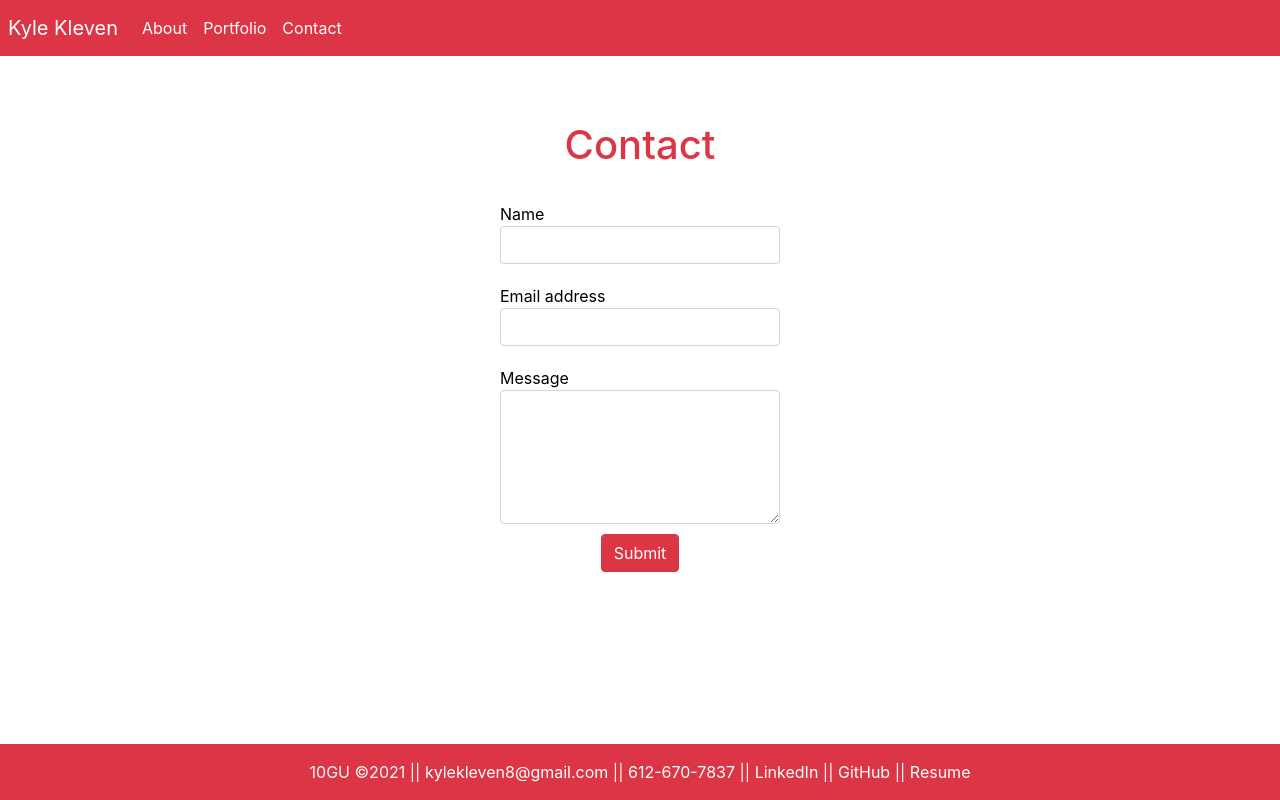
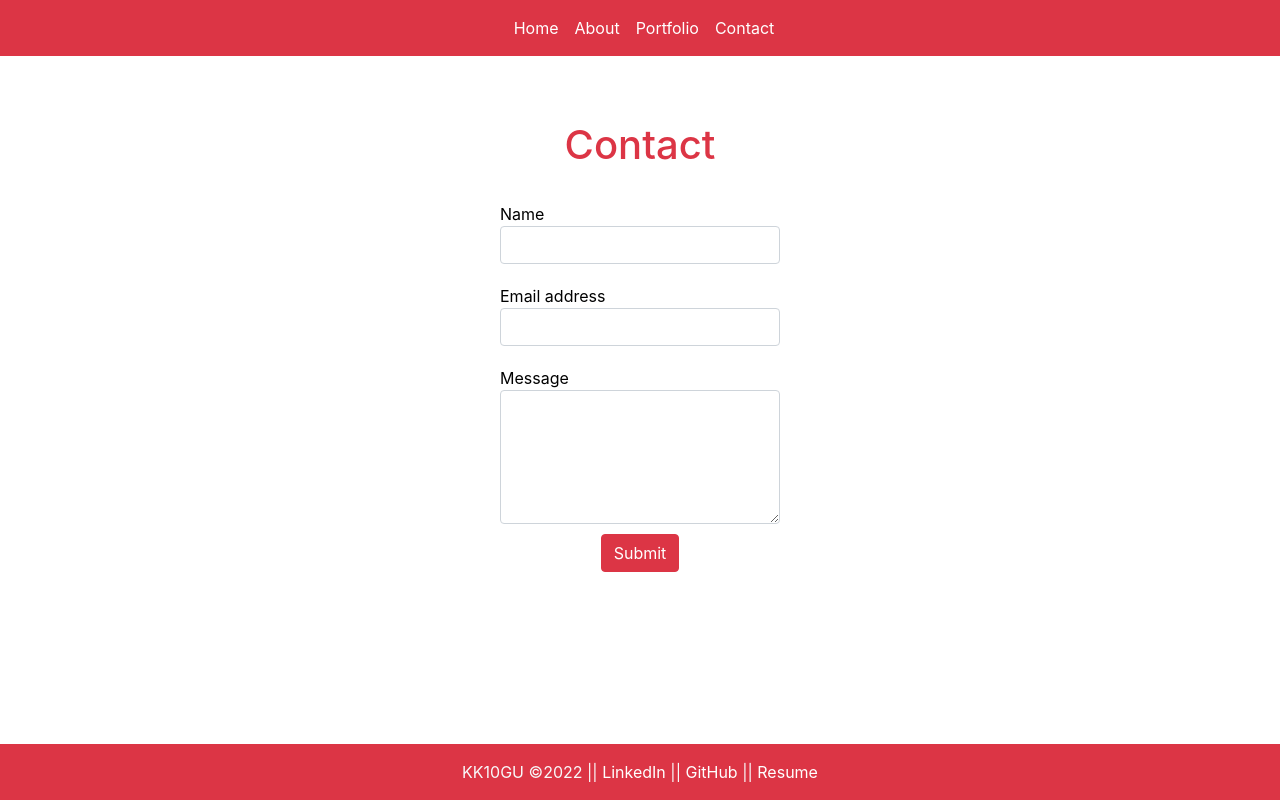
Before and after one commit to kdkleven/me, a React (Create React App) app: page /contact in a window 1280 px wide. Built offline with nearby package versions, Linux system fonts and the light colour scheme.

Commit message:
updated default route on app.js to fix blank page bug

```diff
--- a/package.json
+++ b/package.json
@@ -5,7 +5,7 @@
   "description": "Kyle Kleven Portfolio",
   "author": "kyle kleven",
   "license": "ISC",
-  "homepage": "https://kdkleven.github.io/me",
+  "homepage": "https://kdkleven.github.io/",
   "dependencies": {
     "@testing-library/jest-dom": "^5.11.4",
     "@testing-library/react": "^11.1.0",
--- a/src/App.js
+++ b/src/App.js
@@ -8,7 +8,7 @@ function App() {
       <Router>
         <Header />
         <Switch>
-          <Route path="/home" exact component={() => <Home />} />
+          <Route exact path={["/","/home"]} component={() => <Home />} />
           <Route path="/about" exact component={() => <About />} />
           <Route path="/portfolio" exact component={() => <Portfolio />} />
           <Route path="/contact" exact component={() => <Contact />} />
--- a/src/components/Footer/index.js
+++ b/src/components/Footer/index.js
@@ -5,17 +5,13 @@ import './style.css'
 function Footer () {
     return (
         <footer className="footer bg-danger text-light">
-            10GU &copy;2021
-            <span> || </span>
-            <a href="mailto:kylekleven8@gmail.com">kylekleven8@gmail.com</a>
-            <span> || </span>
-            <a href="tel:612-670-7837">612-670-7837</a>
+            KK10GU &copy;2022
             <span> || </span>
             <a href="https://www.linkedin.com/in/kdkleven/">LinkedIn</a>
             <span> || </span>
             <a href="https://github.com/kdkleven">GitHub</a>
             <span> || </span>
-            <a href="assets/files/kk_Resume.pdf" download>Resume</a>
+            <a href="kk_Resume.pdf" download>Resume</a>
         </footer>
     )
 }
--- a/src/components/Header/index.js
+++ b/src/components/Header/index.js
@@ -6,15 +6,23 @@ import "./style.css"
 function Header(props) {
     return (
         <Navbar className="header bg-danger text-white">
-            <Navbar.Brand className="navbar-brand">
+            {/* <Navbar.Brand className="navbar-brand">
                 <Link className="nav-item" to="/home">
-                    Kyle Kleven
-                    </Link>
-            </Navbar.Brand>
+                    Home
+                </Link>
+            </Navbar.Brand> */}
             <Navbar.Toggle arai-controls="basic-navbar-nav" />
-            <Nav>
+            <Nav className="m-auto">
                 <Navbar.Collapse>
                     <ul className="navbar-nav">
+                    <li
+                            className={`nav-item  ${props.location.pathname === "/" ? "active" : ""
+                                }`}
+                        >
+                            <Link className="nav-link" to="/">
+                                Home
+                            </Link>
+                        </li>
                         <li
                             className={`nav-item  ${props.location.pathname === "/about" ? "active" : ""
                                 }`}
@@ -29,7 +37,7 @@ function Header(props) {
                         >
                             <Link className="nav-link" to="/portfolio">
                                 Portfolio
-                                </Link>
+                            </Link>
                         </li>
                         <li
                             className={`nav-item  ${props.location.pathname === "/contact" ? "active" : ""
@@ -37,7 +45,7 @@ function Header(props) {
                         >
                             <Link className="nav-link" to="/contact">
                                 Contact
-                                </Link>
+                            </Link>
                         </li>
                     </ul>
                 </Navbar.Collapse>
--- a/src/components/Home/index.js
+++ b/src/components/Home/index.js
@@ -5,7 +5,7 @@ import Enso from '../../assets/images/enso.jpg'
 function Home() {
   return (
     <div className="body">
-        <h1 className="font-weight-light">Welcome to Kyle's Portfolio</h1>
+        <h1 className="font-weight-light">Kyle Kleven</h1>
         <Image id="enso" src={Enso} alt="welcome" roundedCircle />
         </div>
   );
```
